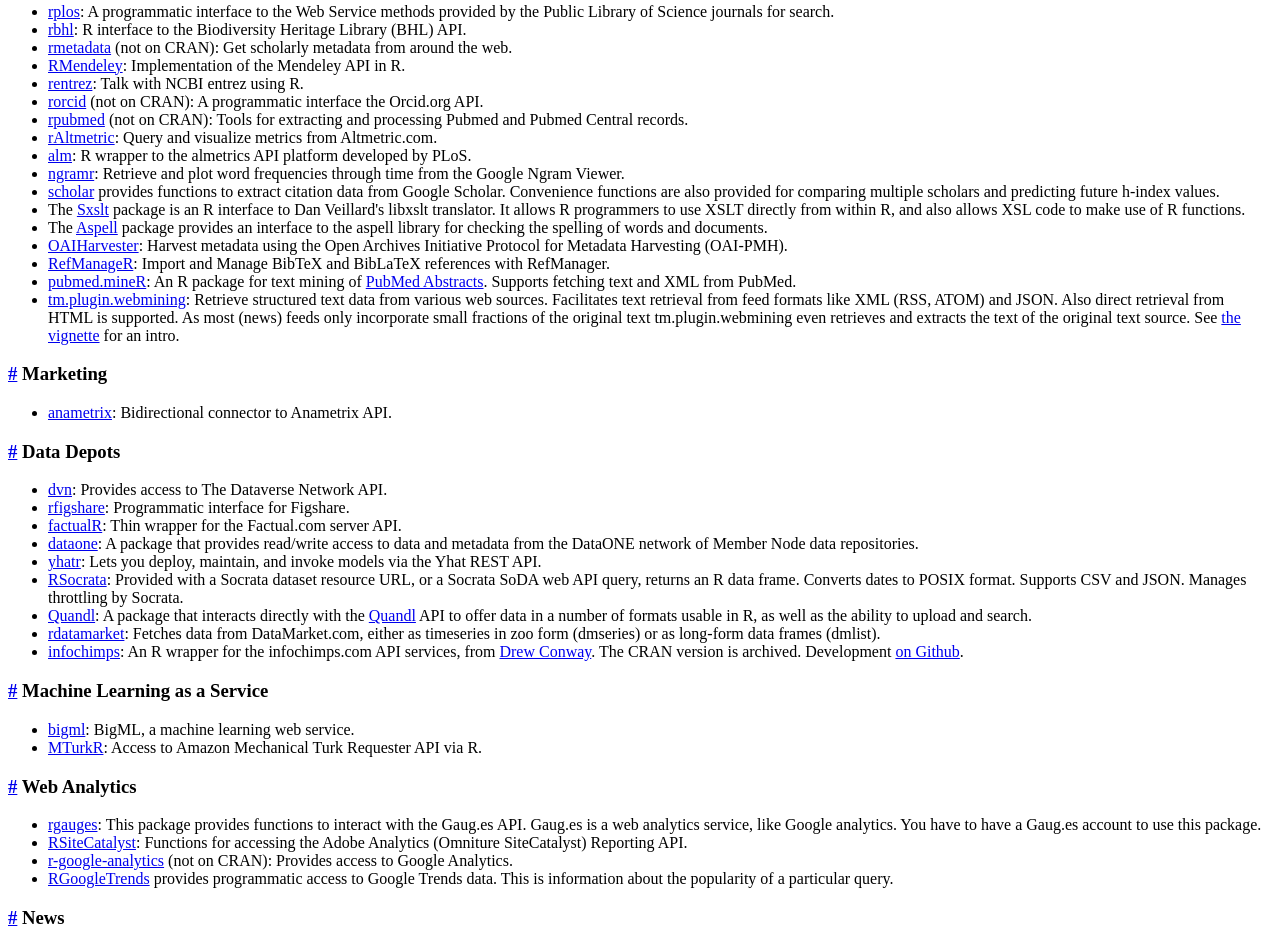
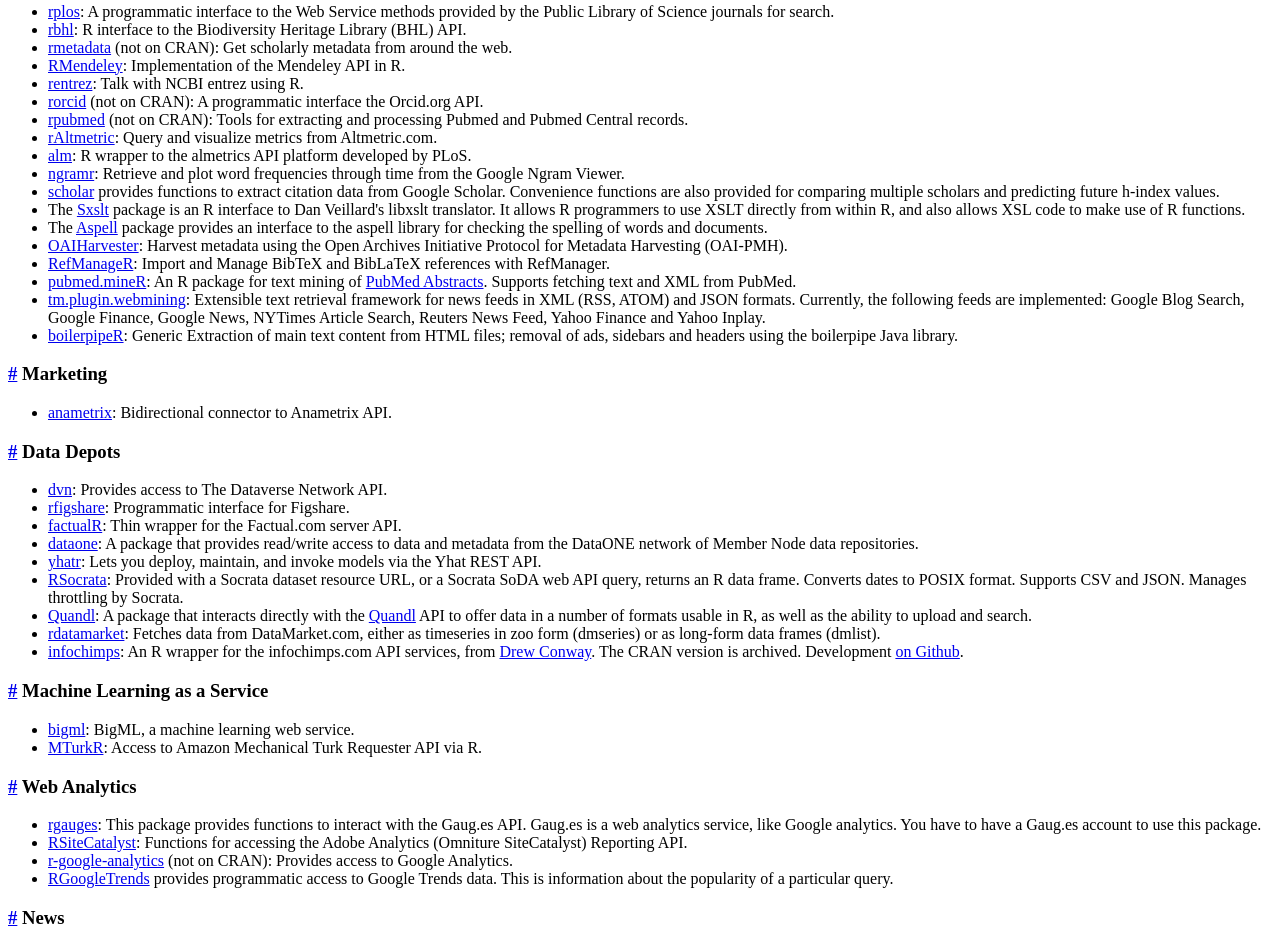
Before and after one commit to ropensci-archive/opendata, a plain HTML site: page index.html in a window 1280 px wide. Shown: the part 3652-4597 px from the top of the page. Drawn offline with Linux system fonts and the light colour scheme.

Commit message:
edited tm.plugin pkg desc, added boilerpipeR pkg, closes #63

```diff
--- a/index.html
+++ b/index.html
@@ -175,7 +175,8 @@
 <li><a href="http://cran.r-project.org/web/packages/OAIHarvester/index.html">OAIHarvester</a>: Harvest metadata using the Open Archives Initiative Protocol for Metadata Harvesting (OAI-PMH).</li>
 <li><a href="http://cran.r-project.org/web/packages/RefManageR/index.html">RefManageR</a>: Import and Manage BibTeX and BibLaTeX references with RefManager.</li>
 <li><a href="http://cran.r-project.org/web/packages/pubmed.mineR/index.html">pubmed.mineR</a>: An R package for text mining of <a href="http://www.ncbi.nlm.nih.gov/pubmed">PubMed Abstracts</a>. Supports fetching text and XML from PubMed.</li>
-<li><a href="http://cran.r-project.org/web/packages/tm.plugin.webmining/index.html">tm.plugin.webmining</a>: Retrieve structured text data from various web sources. Facilitates text retrieval from feed formats like XML (RSS, ATOM) and JSON. Also direct retrieval from HTML is supported. As most (news) feeds only incorporate small fractions of the original text tm.plugin.webmining even retrieves and extracts the text of the original text source. See <a href="http://cran.r-project.org/whttp://cran.r-project.org/web/packages/tm.plugin.webmining/vignettes/ShortIntro.pdf">the vignette</a> for an intro.</li>
+<li><a href="http://cran.r-project.org/web/packages/tm.plugin.webmining/index.html">tm.plugin.webmining</a>: Extensible text retrieval framework for news feeds in XML (RSS, ATOM) and JSON formats. Currently, the following feeds are implemented: Google Blog Search, Google Finance, Google News, NYTimes Article Search, Reuters News Feed, Yahoo Finance and Yahoo Inplay.</li>
+<li><a href="http://cran.r-project.org/web/packages/boilerpipeR/index.html">boilerpipeR</a>: Generic Extraction of main text content from HTML files; removal of ads, sidebars and headers using the boilerpipe Java library.</li>
 </ul>
 <h3 id="marketing"><a href="#marketing" name="marketing">#</a> Marketing</h3>
 <ul>
@@ -294,6 +295,7 @@
 <li><a href="http://cran.r-project.org/web/packages/anametrix/index.html">anametrix</a></li>
 <li><a href="http://cran.r-project.org/web/packages/AWS.tools/index.html">AWS.tools</a></li>
 <li><a href="http://cran.r-project.org/web/packages/bigml/index.html">bigml</a></li>
+<li><a href="http://cran.r-project.org/web/packages/boilerpipeR/index.html">boilerpipeR</a></li>
 <li><a href="http://cran.r-project.org/web/packages/cgdsr/index.html">cgdsr</a></li>
 <li><a href="http://cran.r-project.org/web/packages/CHCN/index.html">CHCN</a></li>
 <li><a href="http://cran.r-project.org/web/packages/cimis/index.html">cimis</a></li>
```
Also changed, not shown: 2 other files.
